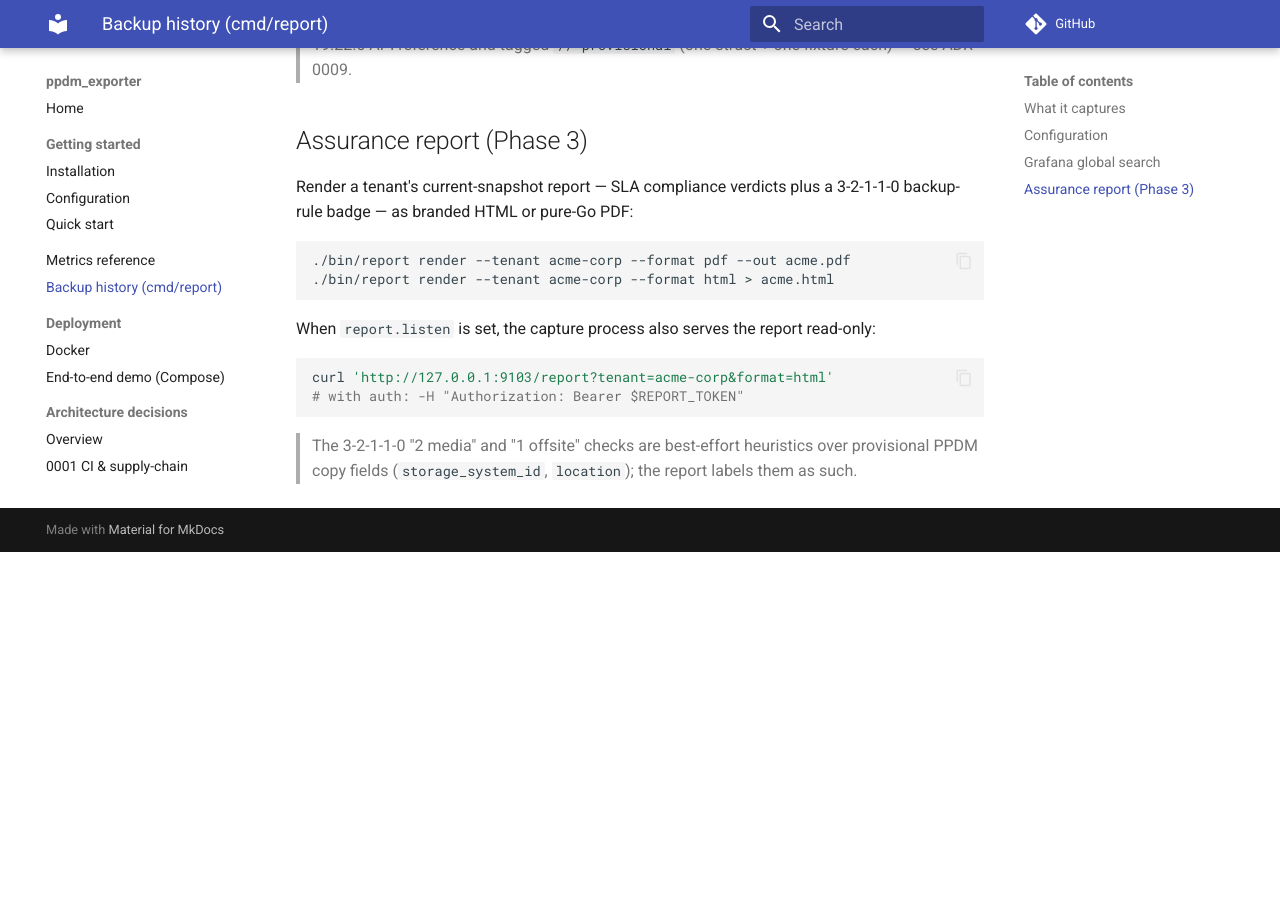
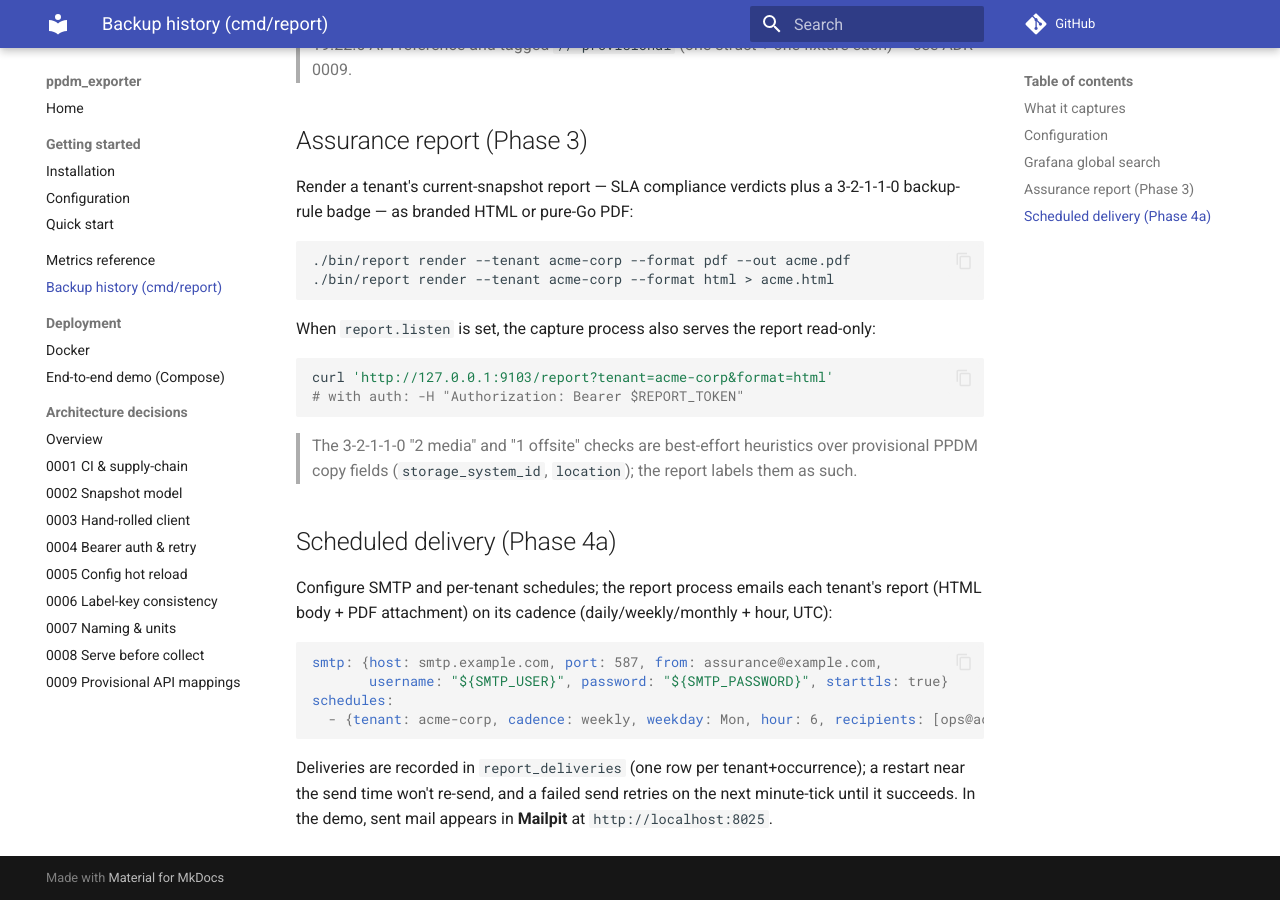
Before and after one commit to fjacquet/ppdm_exporter, an MkDocs documentation site: the page built from docs/report.md, in a window 1280 px wide and 900 px high, scrolled down 1600 px. Built offline with MkDocs 1.6.1 and Material for MkDocs 9.7.7, drawn with Linux system fonts in a browser that asks for light colours; comment, search, counter and statistics services are not loaded; before the commit the page ends 2152 px from its top, so only the background shows below that.

Commit message:
docs(report): Phase 4a demo (mailpit) + scheduled-delivery docs
Co-Authored-By: Claude Opus 4.8 <noreply@anthropic.com>

````diff
--- a/docs/report.md
+++ b/docs/report.md
@@ -78,3 +78,19 @@ curl 'http://127.0.0.1:9103/report?tenant=acme-corp&format=html'
 
 > The 3-2-1-1-0 "2 media" and "1 offsite" checks are best-effort heuristics over provisional
 > PPDM copy fields (`storage_system_id`, `location`); the report labels them as such.
+
+## Scheduled delivery (Phase 4a)
+
+Configure SMTP and per-tenant schedules; the report process emails each tenant's report
+(HTML body + PDF attachment) on its cadence (daily/weekly/monthly + hour, UTC):
+
+```yaml
+smtp: {host: smtp.example.com, port: 587, from: assurance@example.com,
+       username: "${SMTP_USER}", password: "${SMTP_PASSWORD}", starttls: true}
+schedules:
+  - {tenant: acme-corp, cadence: weekly, weekday: Mon, hour: 6, recipients: [ops@acme.com]}
+```
+
+Deliveries are recorded in `report_deliveries` (one row per tenant+occurrence); a restart near
+the send time won't re-send, and a failed send retries on the next minute-tick until it succeeds.
+In the demo, sent mail appears in **Mailpit** at `http://localhost:8025`.
````
Also changed, not shown: CHANGELOG.md (+6 -0 lines), config.report.demo.yaml (+10 -0 lines), docker-compose.yml (+9 -0 lines), 1 other file.
